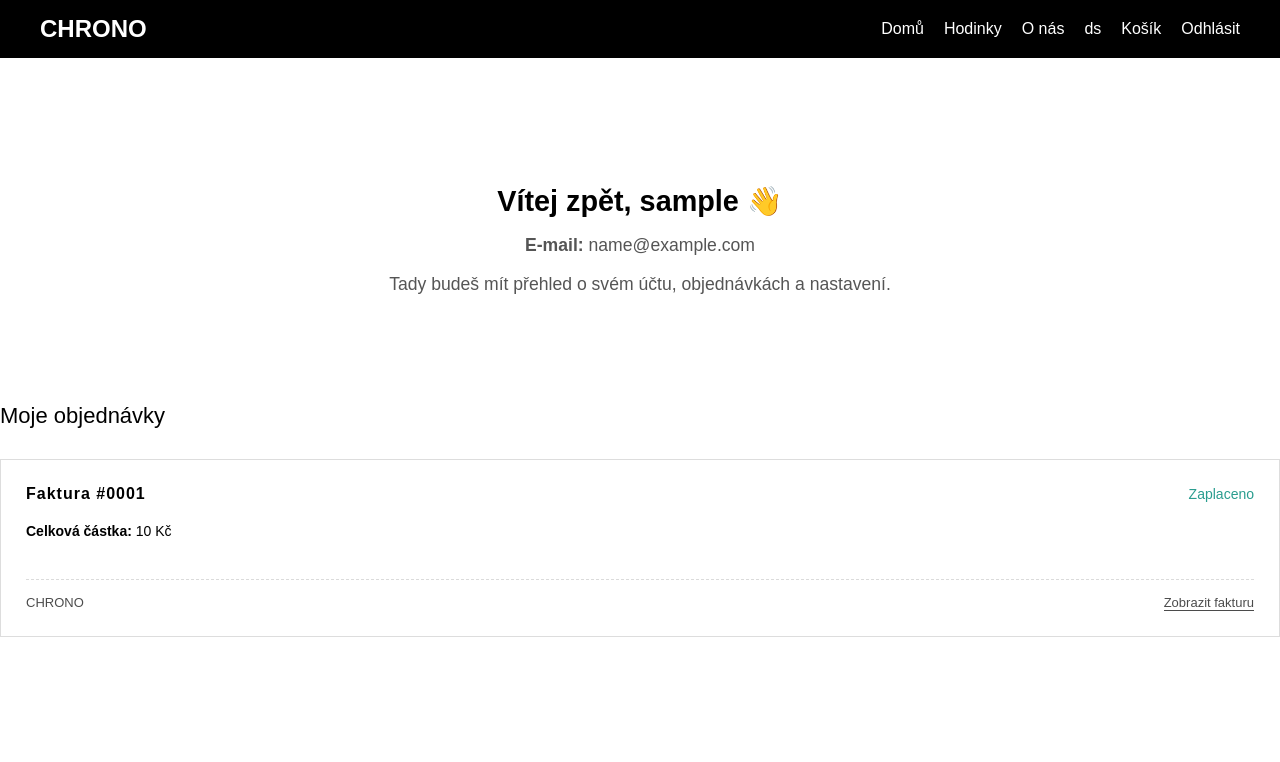
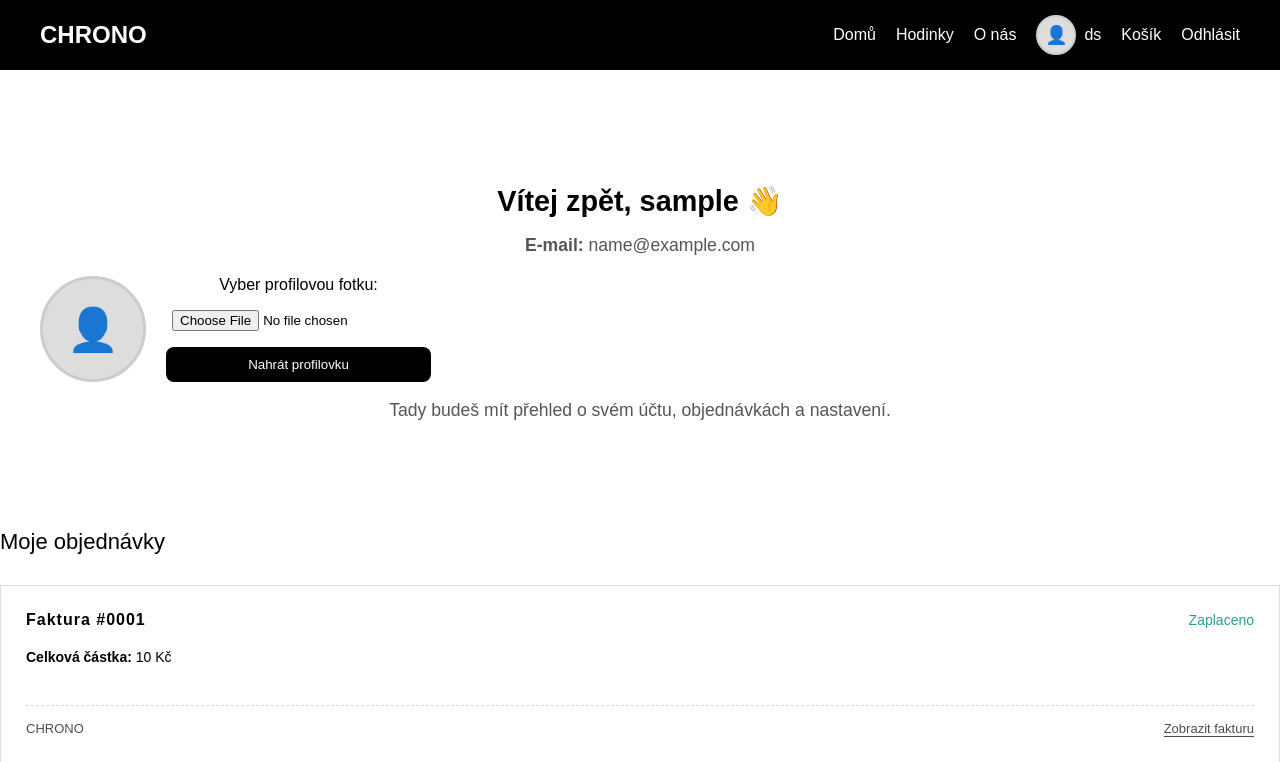
Before and after one commit to Lukynka22/Maturitn-web, a Flask app: page /auth/account in a window 1280 px wide. Shown: the top 762 px of the page. Run offline with Flask 3, Linux system fonts and the light colour scheme; a user stored in the database is signed in; tables that the repository leaves empty hold one stand-in row (values such as "Sample post").

Commit message:
Update account.html

```diff
--- a/app/templates/account.html
+++ b/app/templates/account.html
@@ -16,7 +16,12 @@
         {% if session.get('user_id') %}
             <li class="nav-user">
                 <a href="{{ url_for('auth.account') }}">
-                {{ session.get('username') }}
+                    {% if user.avatar %}
+                        <img src="{{ url_for('static', filename='uploads/' + user.avatar) }}" alt="Profilovka" class="avatar">
+                    {% else %}
+                        <div class="avatar avatar-placeholder">👤</div>
+                    {% endif %}
+                    <span>{{ session.get('username') }}</span>
                 </a>
             </li>
             <li><a href="{{ url_for('cart.kosik') }}" class="cart-link">Košík</a></li>
@@ -30,6 +35,23 @@
 <div class="account-container">
     <h2>Vítej zpět, {{ user.username }} 👋</h2>
     <p><strong>E-mail:</strong> {{ user.email }}</p>
+
+    <div class="profile-section">
+        <div class="profile-avatar-wrap">
+            {% if user.avatar %}
+                <img src="{{ url_for('static', filename='uploads/' + user.avatar) }}" alt="Profilovka" class="profile-avatar">
+            {% else %}
+                <div class="profile-avatar profile-avatar-placeholder">👤</div>
+            {% endif %}
+        </div>
+
+        <form action="{{ url_for('auth.account') }}" method="POST" enctype="multipart/form-data" class="avatar-form">
+            <label for="avatar">Vyber profilovou fotku:</label>
+            <input type="file" name="avatar" id="avatar" accept="image/*" required>
+            <button type="submit">Nahrát profilovku</button>
+        </form>
+    </div>
+
     <p>Tady budeš mít přehled o svém účtu, objednávkách a nastavení.</p>
 </div>
 
@@ -51,11 +73,9 @@
                     <p><strong>Celková částka:</strong> {{ order.total_price }} Kč</p>
                 </div>
 
-                <!-- ⬇⬇⬇ TADY MUSÍ BÝT ODKAZ ⬇⬇⬇ -->
                 <div class="order-footer">
                     <span>CHRONO</span>
-                    <a href="{{ url_for('cart.invoice', order_id=order.id) }}"
-                       class="invoice-link">
+                    <a href="{{ url_for('cart.invoice', order_id=order.id) }}" class="invoice-link">
                         Zobrazit fakturu
                     </a>
                 </div>
@@ -67,6 +87,5 @@
     <p>Zatím nemáš žádné objednávky.</p>
 {% endif %}
 
-
 </body>
 </html>
```
Lines whose indentation alone changed are shown as unchanged.
